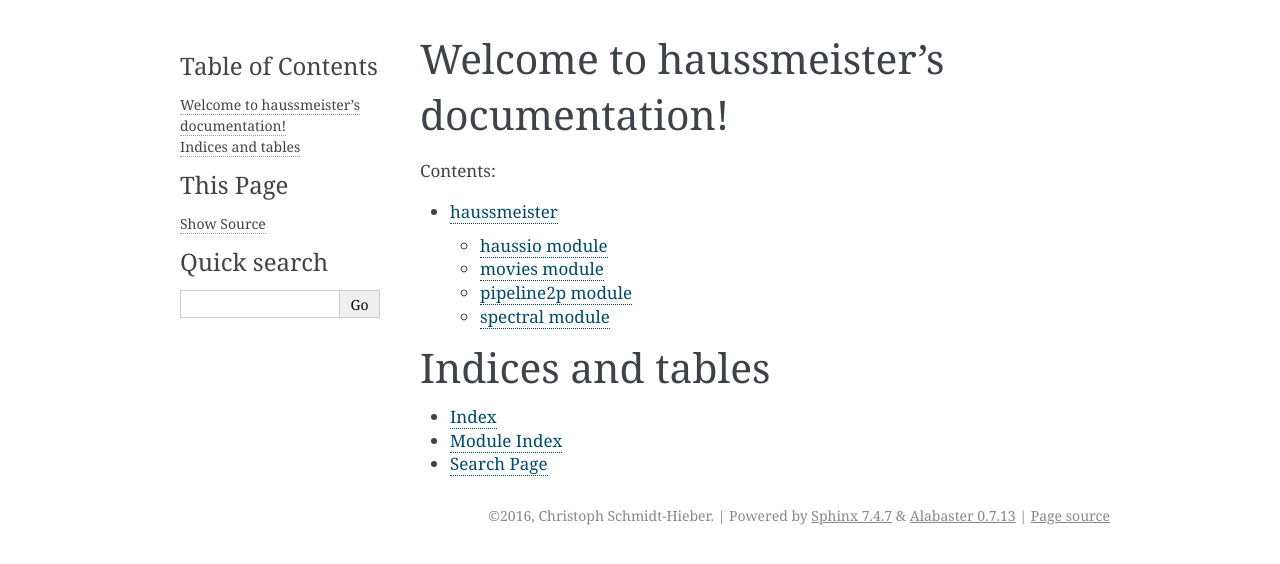
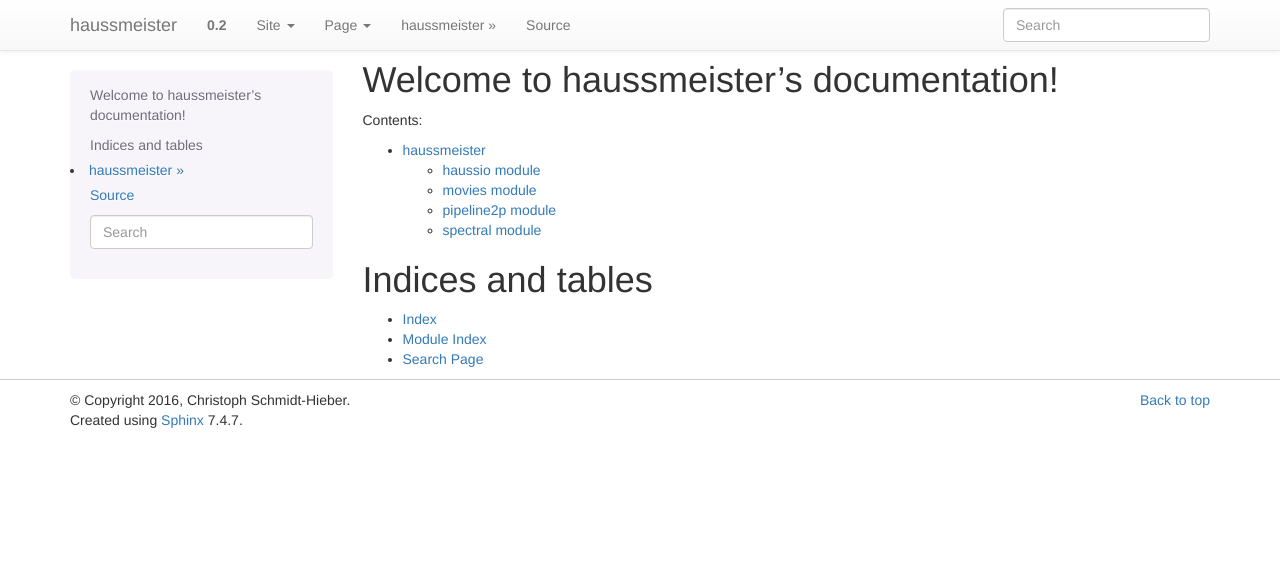
Before and after one commit to neurodroid/haussmeister, a Sphinx documentation site: the page built from doc/index.rst, in a window 1280 px wide. Shown: the top 564 px of the page. Built offline with Sphinx 7.4.7, drawn with Linux system fonts in a browser that asks for light colours.

Commit message:
Use bootstrap theme for documentation

```diff
--- a/doc/conf.py
+++ b/doc/conf.py
@@ -14,6 +14,7 @@
 
 import sys
 import os
+import sphinx_bootstrap_theme
 
 # If extensions (or modules to document with autodoc) are in another directory,
 # add these directories to sys.path here. If the directory is relative to the
@@ -106,7 +107,7 @@
 
 # The theme to use for HTML and HTML Help pages.  See the documentation for
 # a list of builtin themes.
-html_theme = 'alabaster'
+html_theme = 'bootstrap'
 
 # Theme options are theme-specific and customize the look and feel of a theme
 # further.  For a list of options available for each theme, see the
@@ -115,7 +116,7 @@
 
 # Add any paths that contain custom themes here, relative to this directory.
 # html_theme_path = []
-# html_theme_path = sphinx_bootstrap_theme.get_html_theme_path()
+html_theme_path = sphinx_bootstrap_theme.get_html_theme_path()
 
 # The name for this set of Sphinx documents.  If None, it defaults to
 # "<project> v<release> documentation".
```
